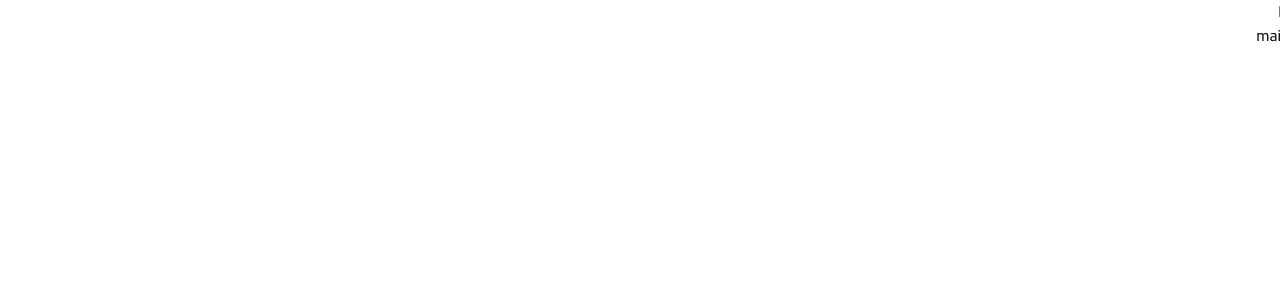
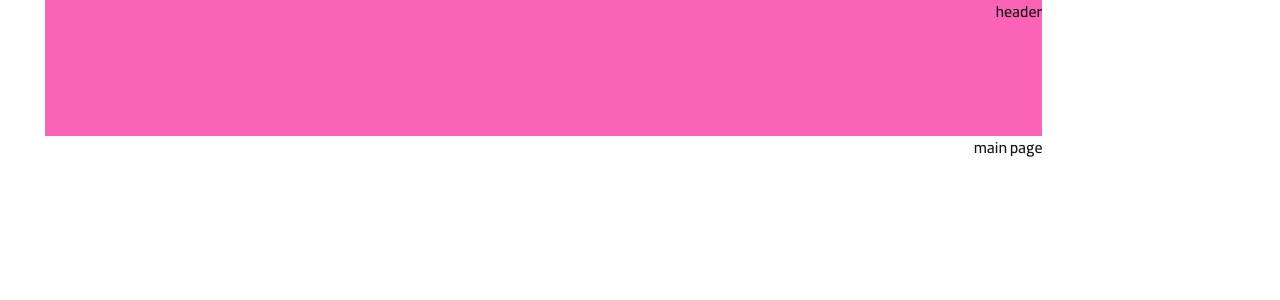
Before and after one commit to khaterehCodes/task-manager, a Next.js app: page / in a window 1280 px wide. Shown: the top 300 px of the page. Built offline with nearby package versions, Linux system fonts and the light colour scheme.

Commit message:
feat : adjust side bar and header position in layout

```diff
--- a/app/signup/components/signupForm/SignupForm.tsx
+++ b/app/signup/components/signupForm/SignupForm.tsx
@@ -6,6 +6,7 @@ import { useState } from "react";
 import { useForm } from "react-hook-form";
 import z from "zod";
 import Terms from "../terms/Terms";
+import { useRouter } from "next/navigation";
 
 const signupSchema = z.object({
   userName: z.string().min(1, "وارد کردن نام کاربری الزامی است"),
@@ -30,9 +31,10 @@ function SignupForm() {
     },
   });
   const [showTerms, setShowTerms] = useState<boolean>(false);
+  const router = useRouter();
   const formHandler = (data: signupFormData) => {
     console.log(data);
-    alert("signup");
+    router.push("/");
   };
   return (
     <>
@@ -109,7 +111,7 @@ function SignupForm() {
           </Button>
         </form>
       </div>
-    {showTerms && <Terms setShowTerms={setShowTerms}/>}
+      {showTerms && <Terms setShowTerms={setShowTerms} />}
     </>
   );
 }
--- a/components/partial/header/Header.tsx
+++ b/components/partial/header/Header.tsx
@@ -1,6 +1,6 @@
 function Header() {
     return (
-        <div>
+        <div className="h-34 bg-pink-400 w-full">
             header
         </div>
     );
--- a/components/partial/layout/Layout.tsx
+++ b/components/partial/layout/Layout.tsx
@@ -18,10 +18,15 @@ function Layout({ children }: LayoutPropsType) {
   ];
   const registerPage = includesPages.includes(pathName);
   return (
-    <>
-      <header>{registerPage ? <RegistrationHeader /> : <Header />}</header>
-      <main>{children}</main>
-    </>
+    <div className="w-full h-auto flex">
+      {registerPage ? "" : <div className="w-85 h-screen bg-olive-500"></div>}
+      <div
+        className={`${registerPage ? "w-full" : "w-300 h-auto"}`}
+      >
+        <header>{registerPage ? <RegistrationHeader /> : <Header />}</header>
+        <main>{children}</main>
+      </div>
+    </div>
   );
 }
 
```
Lines whose indentation alone changed are shown as unchanged.
